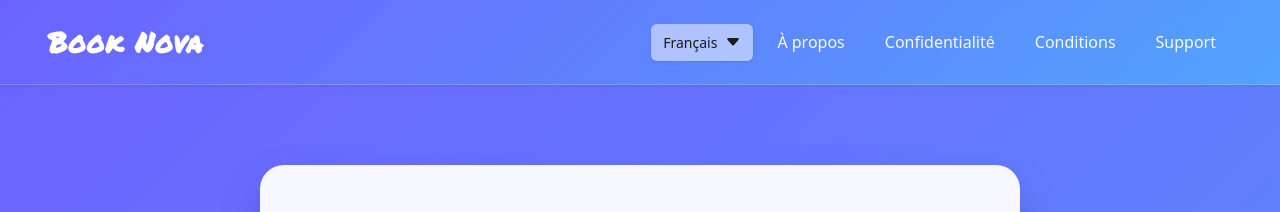
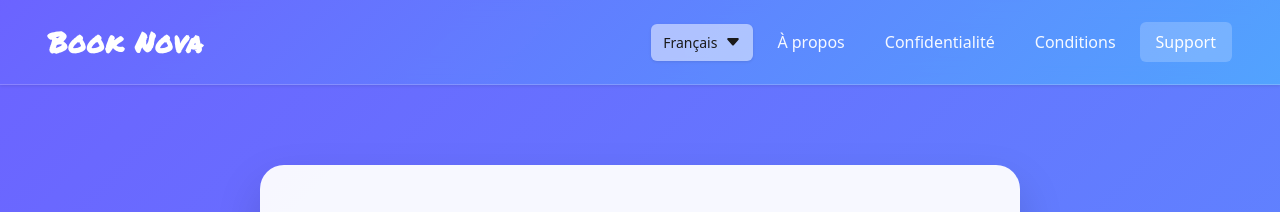
Before and after one commit to Anarres4/book-nova, a Jekyll site: the page built from support.html, in a window 1280 px wide. Shown: the top 212 px of the page. Built offline with Jekyll 4.4.1, drawn with Linux system fonts in a browser that asks for light colours.

Commit message:
✨ add active state indicator to navigation links

```diff
--- a/_layouts/default.html
+++ b/_layouts/default.html
@@ -223,23 +223,23 @@
                         </ul>
                     </li>
                     <li class="nav-item d-none d-md-block">
-                        <a class="nav-link" href="{{ '/about.html' | relative_url }}" data-i18n="nav.about">À propos</a>
+                        <a class="nav-link{% if page.url == '/about.html' %} active{% endif %}" href="{{ '/about.html' | relative_url }}" data-i18n="nav.about">À propos</a>
                     </li>
                     <li class="nav-item d-none d-md-block">
-                        <a class="nav-link" href="{{ '/privacy.html' | relative_url }}" data-i18n="nav.privacy">Confidentialité</a>
+                        <a class="nav-link{% if page.url == '/privacy.html' %} active{% endif %}" href="{{ '/privacy.html' | relative_url }}" data-i18n="nav.privacy">Confidentialité</a>
                     </li>
                     <li class="nav-item d-none d-md-block">
-                        <a class="nav-link" href="{{ '/terms.html' | relative_url }}" data-i18n="nav.terms">Conditions</a>
+                        <a class="nav-link{% if page.url == '/terms.html' %} active{% endif %}" href="{{ '/terms.html' | relative_url }}" data-i18n="nav.terms">Conditions</a>
                     </li>
                     <li class="nav-item d-none d-md-block">
-                        <a class="nav-link" href="{{ '/support.html' | relative_url }}" data-i18n="nav.support">Support</a>
+                        <a class="nav-link{% if page.url == '/support.html' %} active{% endif %}" href="{{ '/support.html' | relative_url }}" data-i18n="nav.support">Support</a>
                     </li>
                     <li class="nav-item d-md-none w-100">
                         <div class="mobile-nav-panel">
-                            <a href="{{ '/about.html' | relative_url }}" class="mobile-nav-link touch-target" data-i18n="nav.about">À propos</a>
-                            <a href="{{ '/privacy.html' | relative_url }}" class="mobile-nav-link touch-target" data-i18n="nav.privacy">Confidentialité</a>
-                            <a href="{{ '/terms.html' | relative_url }}" class="mobile-nav-link touch-target" data-i18n="nav.terms">Conditions</a>
-                            <a href="{{ '/support.html' | relative_url }}" class="mobile-nav-link touch-target" data-i18n="nav.support">Support</a>
+                            <a href="{{ '/about.html' | relative_url }}" class="mobile-nav-link touch-target{% if page.url == '/about.html' %} active{% endif %}" data-i18n="nav.about">À propos</a>
+                            <a href="{{ '/privacy.html' | relative_url }}" class="mobile-nav-link touch-target{% if page.url == '/privacy.html' %} active{% endif %}" data-i18n="nav.privacy">Confidentialité</a>
+                            <a href="{{ '/terms.html' | relative_url }}" class="mobile-nav-link touch-target{% if page.url == '/terms.html' %} active{% endif %}" data-i18n="nav.terms">Conditions</a>
+                            <a href="{{ '/support.html' | relative_url }}" class="mobile-nav-link touch-target{% if page.url == '/support.html' %} active{% endif %}" data-i18n="nav.support">Support</a>
                             <div class="mobile-nav-divider"></div>
                             <div class="mobile-nav-heading" data-i18n="languageSwitcher.change">Changer de langue</div>
                             <button data-lang="en" class="mobile-language-option touch-target" aria-selected="false">
--- a/assets/css/main.css
+++ b/assets/css/main.css
@@ -57,6 +57,11 @@ body {
 .nav-link:hover {
     background-color: rgba(255, 255, 255, 0.15);
     color: white !important;
+}
+
+.nav-link.active {
+    color: white !important;
+    background-color: rgba(255, 255, 255, 0.2);
 }
 
 .language-switcher {
@@ -153,6 +158,12 @@ body {
 .mobile-nav-link:hover {
     background-color: rgba(108, 99, 255, 0.1);
     color: #1a1a1a;
+}
+
+.mobile-nav-link.active {
+    background-color: rgba(108, 99, 255, 0.15);
+    color: var(--primary-color);
+    font-weight: 600;
 }
 
 .mobile-nav-divider {
```
